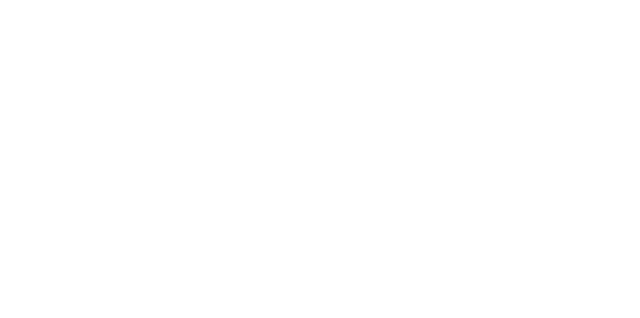
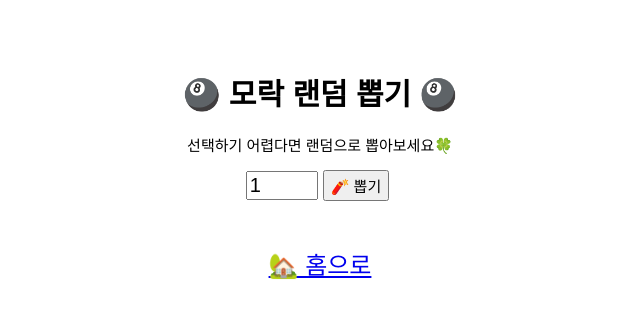
Before and after one commit to RIANAEH/learning, a React (Create React App) app: page /morak-random-picker in a window 1280 px wide. Before the commit this address had no page. Shown: the top 318 px of the page, without its empty margins (320-960 px from the left). Built offline with nearby package versions, Linux system fonts and the light colour scheme.

Commit message:
feat: [모락 랜덤 뽑기] 랜덤 뽑기 기능 구현

```diff
--- a/src/App.js
+++ b/src/App.js
@@ -32,6 +32,11 @@
             👑 모락 역할 정하기
           </button>
         </Link>
+        <Link to="/morak-random-picker">
+          <button style={buttonStyle}>
+            🎱 모락 랜덤 뽑기
+          </button>
+        </Link>
       </nav>
     </div>
   );
--- a/src/index.js
+++ b/src/index.js
@@ -1,6 +1,7 @@
 import { render } from "react-dom";
 import { BrowserRouter, Routes, Route } from "react-router-dom";
 import App from "./App";
+import MorakRandomPicker from "./pages/MorakRandomPicker/MorakRandomPicker";
 import MorakRoleSelector from "./pages/MorakRoleSelector/MorakRoleSelector";
 import PairTimer from "./pages/PairTimer/PairTimer";
 
@@ -12,6 +13,7 @@
       <Route path="/" element={<App />} />
       <Route path="pair-timer" element={<PairTimer />} />
       <Route path="morak-role-selector" element={<MorakRoleSelector />} />
+      <Route path="morak-random-picker" element={<MorakRandomPicker />} />
     </Routes>
   </BrowserRouter>,
   rootElement
--- /dev/null
+++ b/src/pages/MorakRandomPicker/MorakRandomPicker.js
@@ -0,0 +1,70 @@
+import React, { useState } from "react";
+import { Link } from "react-router-dom";
+import Container from "../../components/Container";
+import Title from "../../components/Title/Title";
+
+const MorakRandomPicker = () => {
+
+    const buttonStyle = {
+        margin: "5px",
+        padding: "3px 6px",
+        fontSize: '15px'
+      }
+
+    const members = ['차리', '배카라', '엘리', '위니', '앨버', '에덴'];
+
+    const [ pickedMembers, setPickedMembers ] = useState([]);
+    const [ number, setNumber ] = useState(1);
+
+    const pick = () => {
+        const suffledMembers = shuffle(members);
+        setPickedMembers(suffledMembers.slice(0, number));
+    };
+
+    /* 출처: https://stackoverflow.com/questions/2450954/how-to-randomize-shuffle-a-javascript-array */
+    const shuffle = (array) => {
+        let currentIndex = array.length,  randomIndex;
+
+        // While there remain elements to shuffle.
+        while (currentIndex != 0) {
+
+          // Pick a remaining element.
+          randomIndex = Math.floor(Math.random() * currentIndex);
+          currentIndex--;
+
+          // And swap it with the current element.
+          [array[currentIndex], array[randomIndex]] = [
+            array[randomIndex], array[currentIndex]];
+        }
+
+        return array;
+    };
+
+    return (
+        <div>
+            <Title>🎱 모락 랜덤 뽑기 🎱</Title>
+            <Container m='10px 0' f='15px'>
+                선택하기 어렵다면 랜덤으로 뽑아보세요🍀
+            </Container>
+            <Container m='10px 0'>
+                <input
+                    style={{fontSize: '20px'}}
+                    type='number'
+                    min={1}
+                    max={59}
+                    value={number}
+                    onChange={e => setNumber(e.target.value)}
+                />
+                <button style={buttonStyle} onClick={pick}>🧨 뽑기</button>
+            </Container>
+            <Container m='10px 0'>
+                {pickedMembers.length != 0? pickedMembers.join(', ') : ''}
+            </Container>
+            <Container m='40px 0'>
+                <Link to="/">🏡 홈으로</Link>
+            </Container>
+        </div>
+    )
+}
+
+export default MorakRandomPicker;
```
Also changed, not shown: 1 other file (tests, documents, lock files or other folders).
